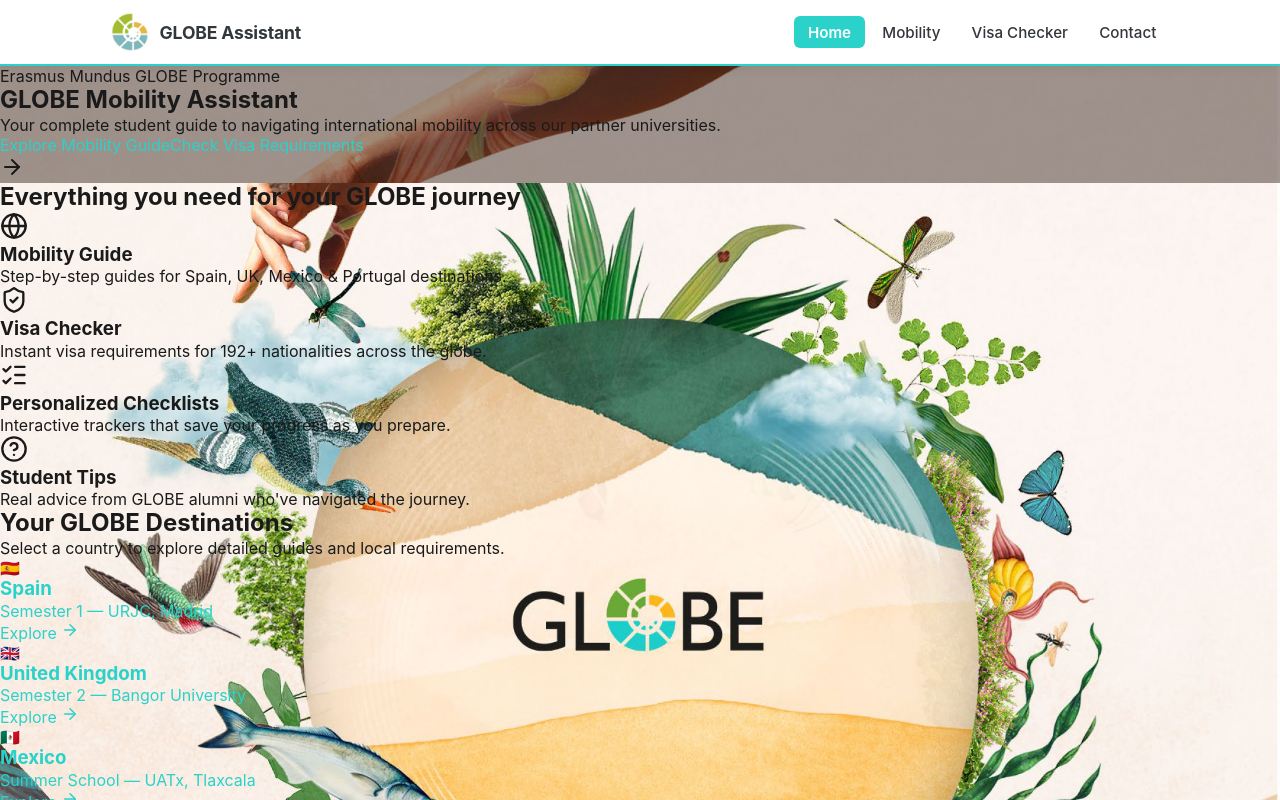
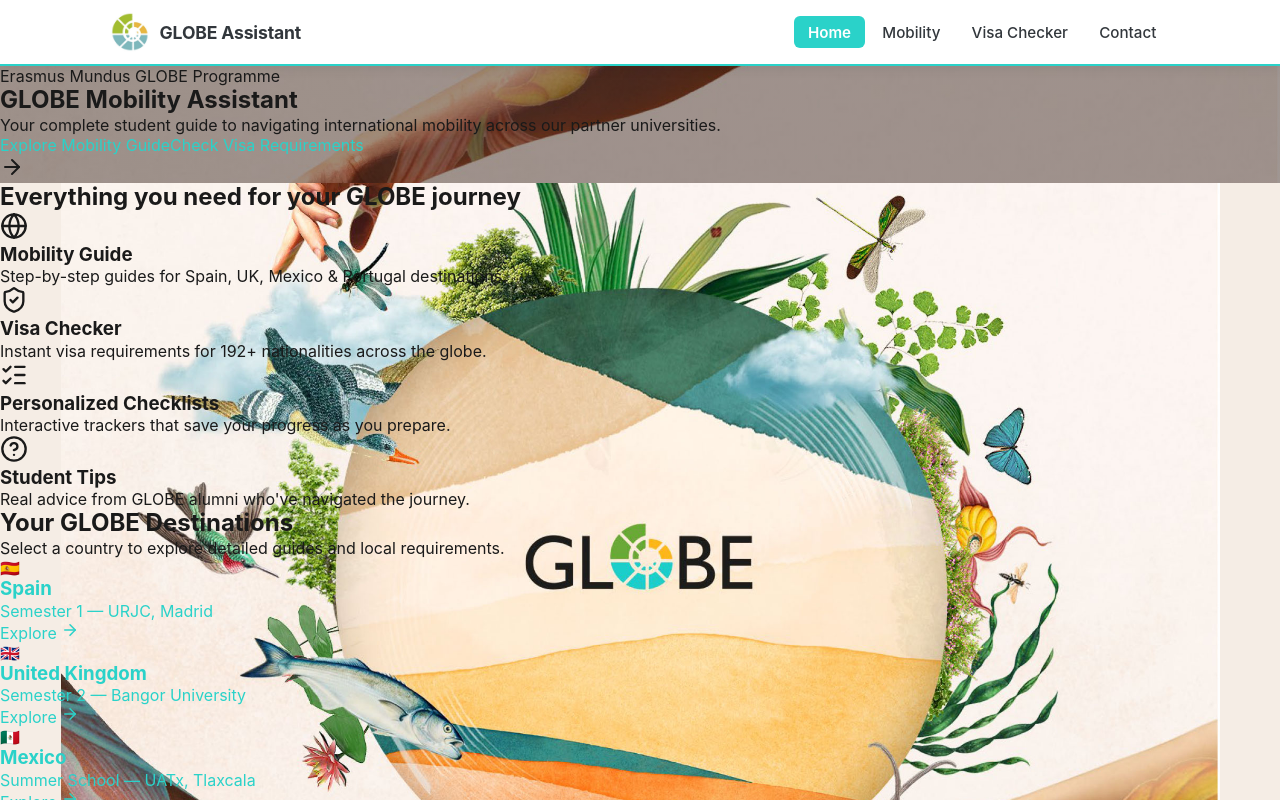
Before and after one commit to Samson-GLOBE/globe-assistant-website, a React (Vite) app: page / in a window 1280 px wide. Shown: the top 800 px of the page. Built offline with nearby package versions, Linux system fonts and the light colour scheme.

Commit message:
Refactor CSS variables and background properties
Removed overlay variable and adjusted background styles.

```diff
--- a/src/index.css
+++ b/src/index.css
@@ -21,7 +21,6 @@
   --text-dark: #1a1a1a;
   --text-muted: #6c757d;
   --card-bg: rgba(255, 255, 255, 0.92);
-  --overlay: rgba(30, 40, 50, 0.55);
   --radius: 12px;
   --shadow: 0 4px 24px rgba(0, 0, 0, 0.12);
   --shadow-hover: 0 8px 32px rgba(0, 0, 0, 0.2);
@@ -37,12 +36,14 @@
   font-family: var(--font);
   color: var(--text-dark);
   min-height: 100vh;
+  /* Show the FULL globe image, not cropped */
   background-image: url('/globe-bg.jpg.jpg');
-  background-size: cover;
-  background-position: center top;
+  background-size: contain;
+  background-position: center center;
   background-attachment: fixed;
   background-repeat: no-repeat;
-  background-color: #1e2832; /* fallback while image loads */
+  /* Cream colour matching the image edge so the sides blend in */
+  background-color: #f5ede5;
 }
 
 /* ---------- Root App Container ---------- */
```
